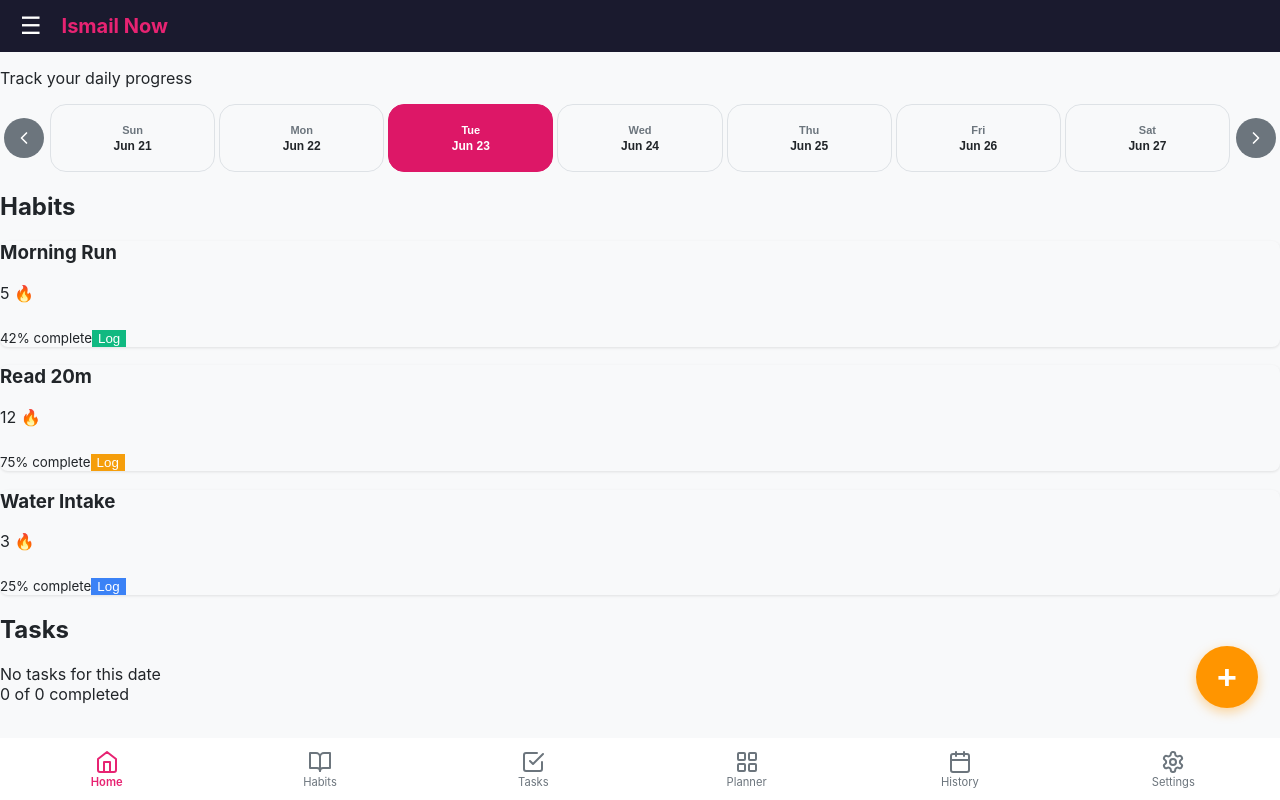
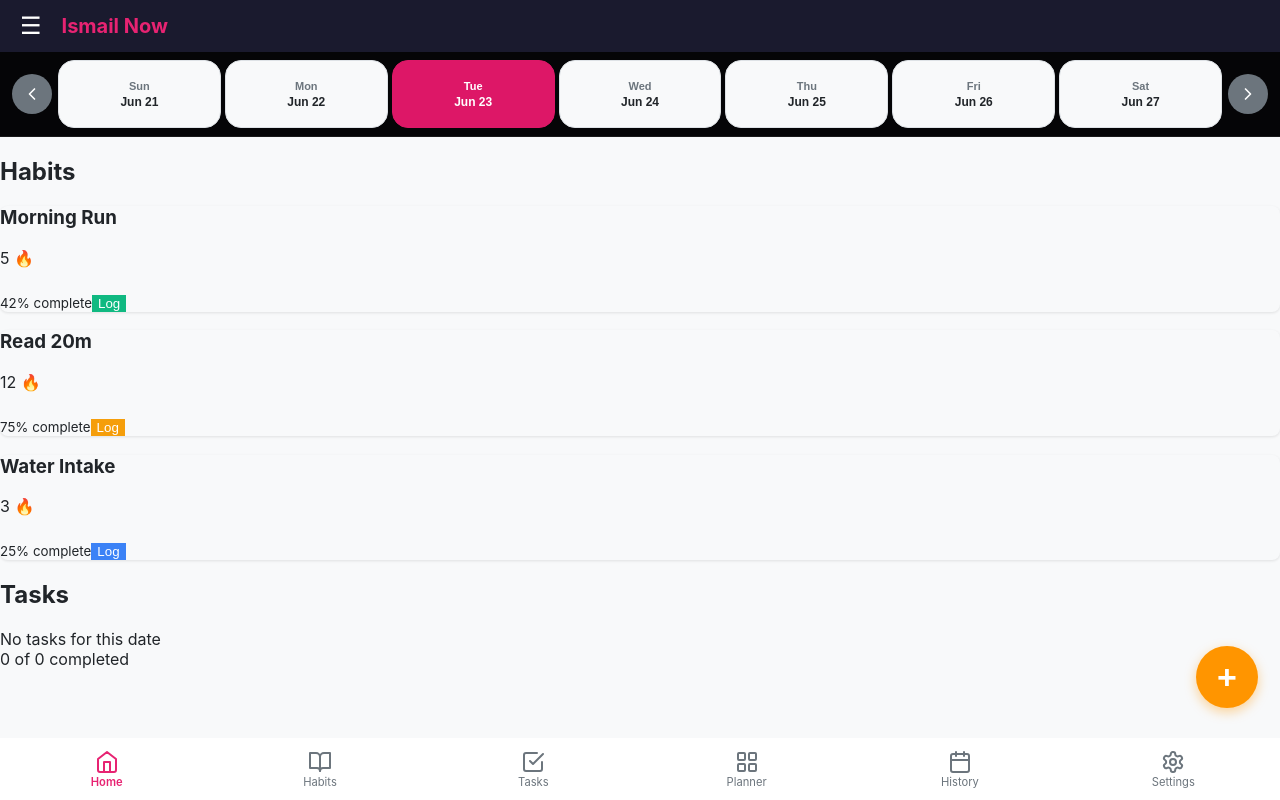
Before and after one commit to goisemail/IsmailNow, a React (Vite) app in the folder web/: page / in a window 1280 px wide. Built offline with nearby package versions, Linux system fonts and the light colour scheme.

Commit message:
week date navigator

```diff
--- a/web/src/App.tsx
+++ b/web/src/App.tsx
@@ -1,10 +1,10 @@
 import { useEffect, useState } from 'react'
-import { BrowserRouter as Router, Routes, Route } from 'react-router-dom'
+import { BrowserRouter as Router, Routes, Route, useLocation } from 'react-router-dom'
 import { useHabitsStore } from './store/habits'
 import { useTasksStore } from './store/tasks'
 import Navigation from './components/Navigation'
 import Sidebar from './components/Sidebar'
-import Dashboard from './pages/Dashboard'
+import Dashboard, { DashboardWeekNavigator } from './pages/Dashboard'
 import Habits from './pages/Habits'
 import Tasks from './pages/Tasks'
 import HabitEditor from './pages/HabitEditor'
@@ -12,12 +12,16 @@ import HabitDetails from './pages/HabitDetails'
 import History from './pages/History'
 import Planner from './pages/Planner'
 import Settings from './pages/Settings'
+import { formatDate } from './utils/date'
 import './App.css'
 
-export default function App() {
+function AppContent() {
   const loadHabits = useHabitsStore((state) => state.load)
   const loadTasks = useTasksStore((state) => state.load)
   const [sidebarOpen, setSidebarOpen] = useState(false)
+  const [selectedDate, setSelectedDate] = useState(formatDate(new Date()))
+  const [weekOffset, setWeekOffset] = useState(0)
+  const location = useLocation()
 
   useEffect(() => {
     // Initialize stores from localStorage on app start
@@ -26,7 +30,6 @@ export default function App() {
   }, [])
 
   return (
-    <Router>
     <div className="app-wrapper">
       <header className="app-header">
         <button
@@ -42,9 +45,26 @@ export default function App() {
 
       <Sidebar open={sidebarOpen} onClose={() => setSidebarOpen(false)} />
 
+      {location.pathname === '/' && (
+        <DashboardWeekNavigator
+          selectedDate={selectedDate}
+          setSelectedDate={setSelectedDate}
+          weekOffset={weekOffset}
+          setWeekOffset={setWeekOffset}
+        />
+      )}
+
       <div className="page-content">
         <Routes>
-            <Route path="/" element={<Dashboard />} />
+          <Route
+            path="/"
+            element={
+              <Dashboard
+                selectedDate={selectedDate}
+                setSelectedDate={setSelectedDate}
+              />
+            }
+          />
           <Route path="/habits" element={<Habits />} />
           <Route path="/tasks" element={<Tasks />} />
           <Route path="/habit/new" element={<HabitEditor />} />
@@ -57,6 +77,13 @@ export default function App() {
       </div>
       <Navigation />
     </div>
+  )
+}
+
+export default function App() {
+  return (
+    <Router>
+      <AppContent />
     </Router>
   )
 }
--- a/web/src/pages/Dashboard.css
+++ b/web/src/pages/Dashboard.css
@@ -1,13 +1,23 @@
+/* Week Row Wrapper */
+.week-row-wrapper {
+  position: sticky;
+  top: 0;
+  z-index: 10;
+  width: 100%;
+  background: #050507;
+  border-bottom: 1px solid rgba(255, 255, 255, 0.08);
+}
+
 /* Week Row Container */
 .week-row {
   display: flex;
   align-items: center;
   width: 100%;
   gap: 4px;
-  padding-left: 4px;
-  padding-right: 4px;
-  margin-bottom: 4px;
+  padding: 8px 12px;
   box-sizing: border-box;
+  max-width: 1280px;
+  margin: 0 auto;
 }
 
 .week-nav-btn {
--- a/web/src/pages/Dashboard.tsx
+++ b/web/src/pages/Dashboard.tsx
@@ -1,8 +1,7 @@
-import { useState, useMemo } from 'react'
+import { useState, type Dispatch, type SetStateAction } from 'react'
 import { useHabitsStore, Habit } from '../store/habits'
 import { useTasksStore } from '../store/tasks'
 import { ChevronLeft, ChevronRight } from 'lucide-react'
-import { formatDate } from '../utils/date'
 import './Dashboard.css'
 import QuickAddSheet from '../components/QuickAddSheet'
 
@@ -12,40 +11,98 @@ interface WeekDay {
   dateLabel: string
 }
 
-export default function Dashboard() {
+interface DashboardProps {
+  selectedDate: string
+  setSelectedDate: Dispatch<SetStateAction<string>>
+}
+
+interface WeekNavigatorProps {
+  selectedDate: string
+  setSelectedDate: Dispatch<SetStateAction<string>>
+  weekOffset: number
+  setWeekOffset: Dispatch<SetStateAction<number>>
+}
+
+function getWeekDays(weekOffset: number): WeekDay[] {
+  const now = new Date()
+  const todayKey = now.toISOString().slice(0, 10)
+  const [yr, mo, dy] = todayKey.split('-').map(Number)
+  const todayMs = Date.UTC(yr, mo - 1, dy)
+  const dow = new Date(todayMs).getUTCDay() // 0 = Sunday
+  const sundayMs = todayMs - dow * 86400000 + weekOffset * 7 * 86400000
+  return Array.from({ length: 7 }, (_, i) => {
+    const ms = sundayMs + i * 86400000
+    const d = new Date(ms)
+    const key = d.toISOString().slice(0, 10)
+    const display = new Date(d.getUTCFullYear(), d.getUTCMonth(), d.getUTCDate())
+    const weekday = display.toLocaleDateString('en-US', { weekday: 'short' })
+    const dateLabel = display.toLocaleDateString('en-US', {
+      month: 'short',
+      day: 'numeric',
+    })
+    return { key, weekday, dateLabel }
+  })
+}
+
+export function DashboardWeekNavigator({
+  selectedDate,
+  setSelectedDate,
+  weekOffset,
+  setWeekOffset,
+}: WeekNavigatorProps) {
+  const weekDays = getWeekDays(weekOffset)
+
+  return (
+    <div className="week-row-wrapper">
+      <div className="week-row">
+        {/* Left arrow (←) — navigate to previous week */}
+        <button
+          className="week-nav-btn"
+          onClick={() => setWeekOffset((w) => w - 1)}
+          aria-label="Previous week"
+        >
+          <ChevronLeft size={20} />
+        </button>
+
+        <div className="week-days-scroll">
+          {weekDays.map((d) => (
+            <button
+              key={d.key}
+              className={`week-day-chip ${selectedDate === d.key ? 'active' : ''}`}
+              onClick={() => setSelectedDate(d.key)}
+            >
+              <div className="week-day-label">{d.weekday}</div>
+              <div className="week-date-text">{d.dateLabel}</div>
+            </button>
+          ))}
+        </div>
+
+        {/* Right arrow (→) — navigate to next week */}
+        <button
+          className="week-nav-btn"
+          onClick={() => setWeekOffset((w) => w + 1)}
+          aria-label="Next week"
+        >
+          <ChevronRight size={20} />
+        </button>
+      </div>
+    </div>
+  )
+}
+
+export default function Dashboard({
+  selectedDate,
+  setSelectedDate,
+}: DashboardProps) {
   const habits = useHabitsStore((state) => state.habits)
   const logCompletion = useHabitsStore((state) => state.logCompletion)
   const tasks = useTasksStore((state) => state.tasks)
   const addTask = useTasksStore((state) => state.addTask)
   const toggleTaskCompletion = useTasksStore((state) => state.toggleTaskCompletion)
 
-  const today = formatDate(new Date())
-  const [selectedDate, setSelectedDate] = useState(today)
   const [showTaskForm, setShowTaskForm] = useState(false)
   const [taskTitle, setTaskTitle] = useState('')
   const [quickAddOpen, setQuickAddOpen] = useState(false)
-  const [weekOffset, setWeekOffset] = useState(0)
-
-  const weekDays = useMemo<WeekDay[]>(() => {
-    const now = new Date()
-    const todayKey = now.toISOString().slice(0, 10)
-    const [yr, mo, dy] = todayKey.split('-').map(Number)
-    const todayMs = Date.UTC(yr, mo - 1, dy)
-    const dow = new Date(todayMs).getUTCDay() // 0 = Sunday
-    const sundayMs = todayMs - dow * 86400000 + weekOffset * 7 * 86400000
-    return Array.from({length: 7}, (_, i) => {
-      const ms = sundayMs + i * 86400000
-      const d = new Date(ms)
-      const key = d.toISOString().slice(0, 10)
-      const display = new Date(d.getUTCFullYear(), d.getUTCMonth(), d.getUTCDate())
-      const weekday = display.toLocaleDateString('en-US', {weekday: 'short'})
-      const dateLabel = display.toLocaleDateString('en-US', {
-        month: 'short',
-        day: 'numeric',
-      })
-      return {key, weekday, dateLabel}
-    })
-  }, [weekOffset])
 
   const handleAddTask = (e: React.FormEvent) => {
     e.preventDefault()
@@ -75,45 +132,8 @@ export default function Dashboard() {
   return (
     <div className="dashboard container-lg py-4">
       {/* Header */}
-      <div className="mb-4">
-        <p className="text-muted mb-0">Track your daily progress</p>
-      </div>
 
-      {/* Week Date Navigator */}
-      <div className="week-row mb-4">
-        {/* Left arrow (←) — navigate to previous week */}
-        <button
-          className="week-nav-btn"
-          onClick={() => setWeekOffset(w => w - 1)}
-          aria-label="Previous week"
-        >
-          <ChevronLeft size={20} />
-        </button>
-
-        <div className="week-days-scroll">
-          {weekDays.map(d => (
-            <button
-              key={d.key}
-              className={`week-day-chip ${selectedDate === d.key ? 'active' : ''}`}
-              onClick={() => setSelectedDate(d.key)}
-            >
-              <div className="week-day-label">{d.weekday}</div>
-              <div className="week-date-text">{d.dateLabel}</div>
-            </button>
-          ))}
-        </div>
-
-        {/* Right arrow (→) — navigate to next week */}
-        <button
-          className="week-nav-btn"
-          onClick={() => setWeekOffset(w => w + 1)}
-          aria-label="Next week"
-        >
-          <ChevronRight size={20} />
-        </button>
-      </div>
-
-      {/* Habits Section */}
+        {/* Habits Section */}
       <div className="mb-4">
         <h2 className="h5 mb-3">Habits</h2>
         {habits.length === 0 ? (
```
Also changed, not shown: 1 other file (tests, documents, lock files or other folders). Lines whose indentation alone changed are shown as unchanged.
